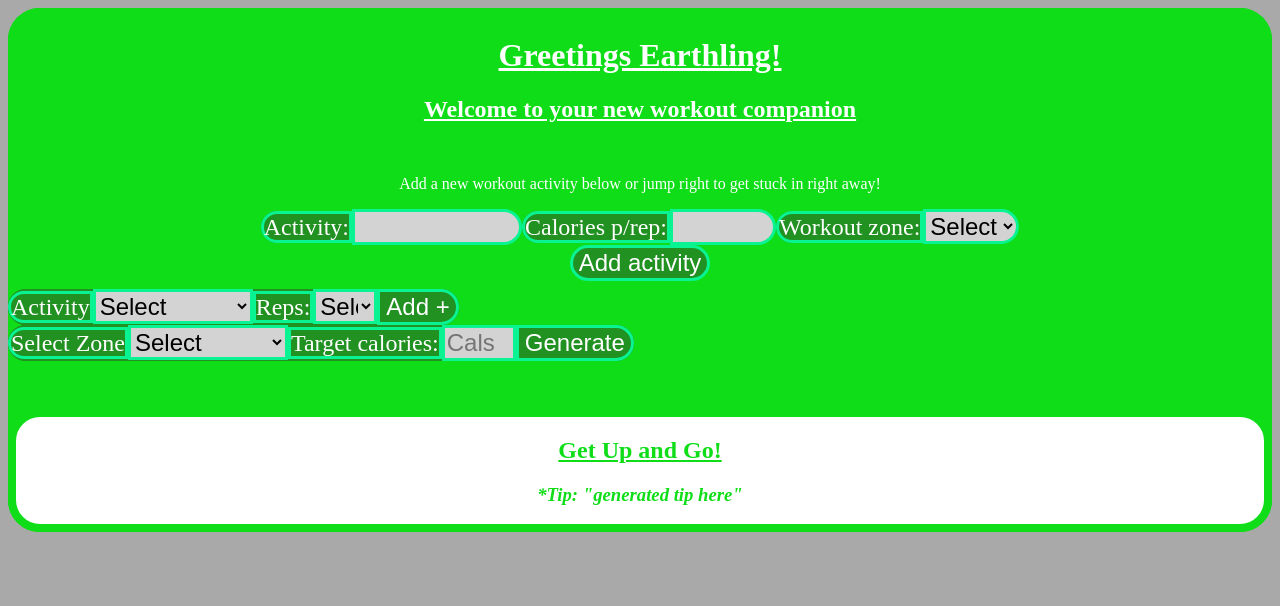
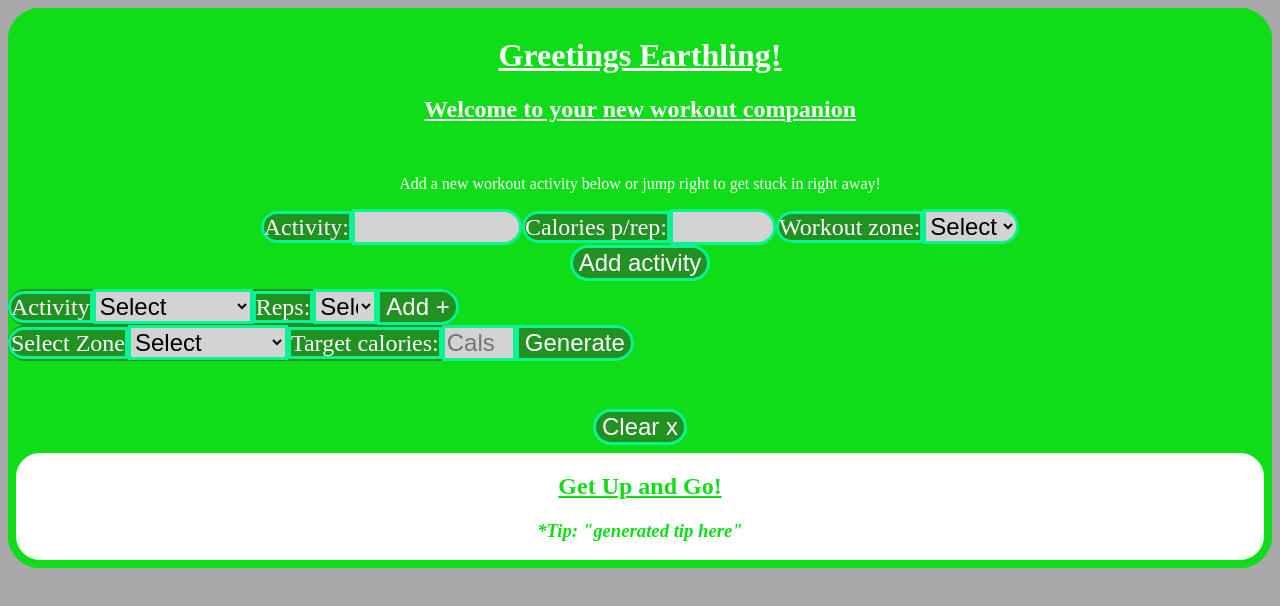
Before and after one commit to LaurieLogger/my-workout-generator, a React (Create React App) app: page / in a window 1280 px wide. Shown: the top 606 px of the page. Built offline with nearby package versions, Linux system fonts and the light colour scheme.

Commit message:
add a clear button to clear workout list. NOTE: single warning for lack of key identifiers on <option> tags FURTHER NOTE: move on to css

```diff
--- a/src/components/BankAdder.jsx
+++ b/src/components/BankAdder.jsx
@@ -68,7 +68,6 @@ const BankAdder = ({ setActivityBank }) => {
           <option value={""} defaultValue>
             Select
           </option>
-          <option value={"Mixed"}>Mixed</option>
           <option value={"Arms"}>Arms</option>
           <option value={"Legs"}>Legs</option>
           <option value={"Core"}>Core</option>
--- a/src/components/WorkoutList.jsx
+++ b/src/components/WorkoutList.jsx
@@ -8,7 +8,10 @@ const WorkoutList = ({
   splitActivityCals,
 }) => {
   const [workoutListItems, setWorkoutListItems] = useState([]);
-  console.log(workoutListItems, "<<<<<<<This");
+  const handleClear = () => {
+    setWorkoutListItems([]);
+  };
+
   return (
     <>
       <ManualWorkoutListItems
@@ -22,14 +25,18 @@ const WorkoutList = ({
       />
 
       <ul className="light-panel dark-text">
-        {workoutListItems.map(({ activity, reps }) => {
+        {workoutListItems.map(({ activity, reps }, index) => {
           return (
-            <li className="list-text">
+            <li className="list-text" key={index}>
               <span className="list-shape">{reps}</span> {activity}
             </li>
           );
         })}
       </ul>
+
+      <button onClick={handleClear} className="light-text" id="submit-activity">
+        Clear x
+      </button>
     </>
   );
 };
```
